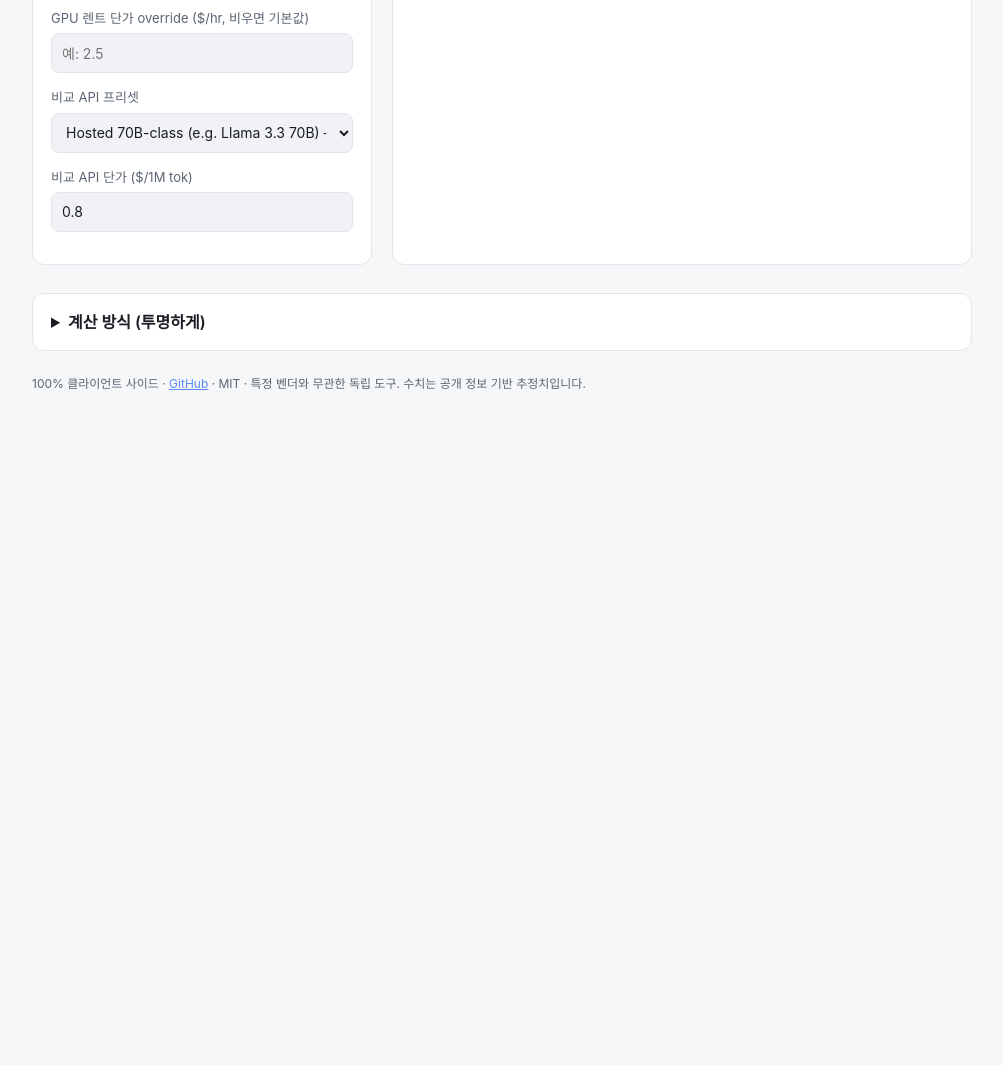
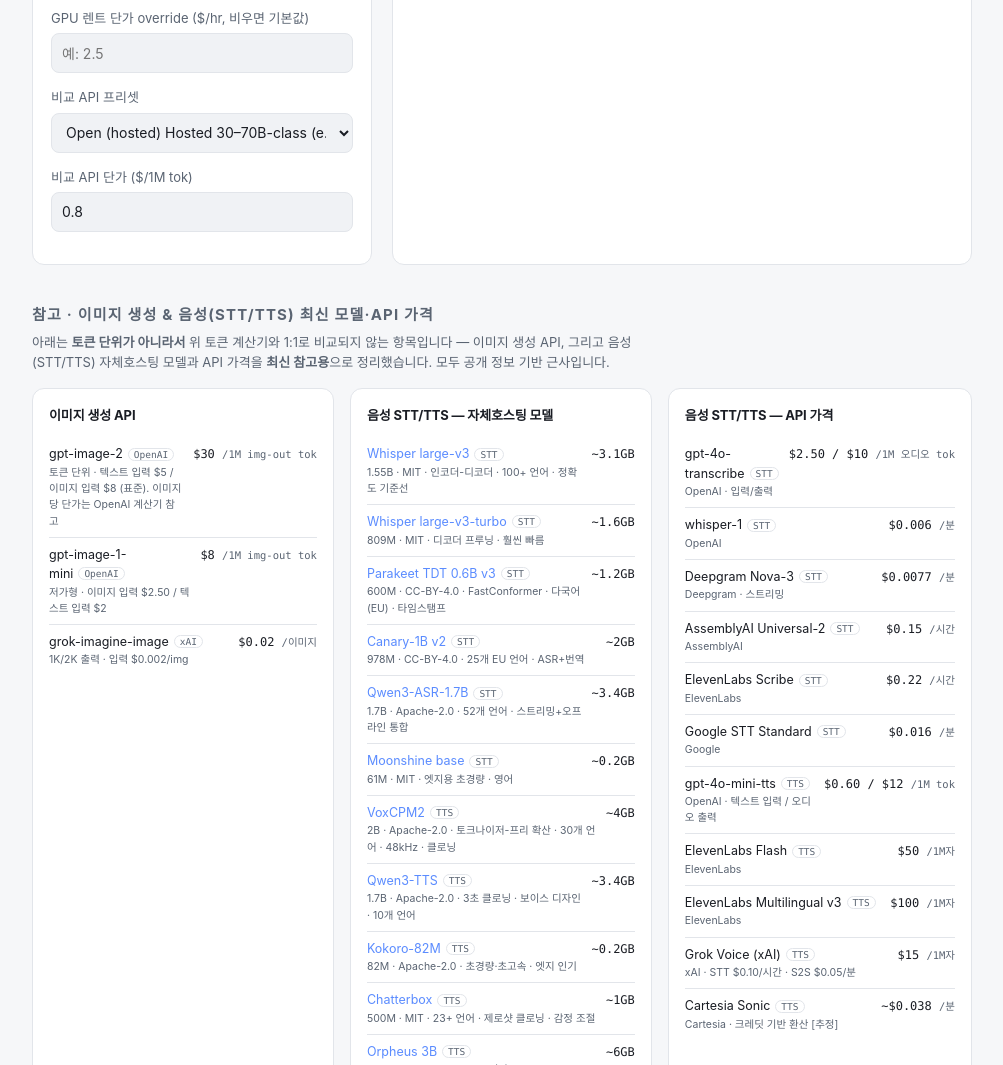
Before and after one commit to sylvanus4/llm-selfhost-calculator, a plain HTML site: page index.html in a window 1280 px wide. Shown: the part 662-1727 px from the top of the page, without its empty margins (138-1141 px from the left). Before the commit the page ends 1132 px from the top, so only its background shows below. Drawn offline with Linux system fonts and the light colour scheme.

Commit message:
feat: refresh API pricing + add Nemotron/hot models + STT-TTS reference
API comparison (data/api-prices.json)
- Replace generic presets with current verified list prices (2026-07):
  Claude Opus 4.8/Sonnet 5/Haiku 4.5/Fable 5, GPT-5.5/5.6, Grok 4.5/4.3.
- Add input/output prices + blended usd_per_1m = (3*input + output)/4;
  UI dropdown now shows provider + in/out + blended.

Local models (data/models.json) — 12 -> 18, newest-first
- NVIDIA Nemotron 3 Ultra/Super/Nano (hybrid Mamba-2 MoE)
- OpenAI gpt-oss-120b, IBM Granite 4.0 H Small, Mistral Devstral Small 2 24B
- All specs from each repo's HF config.json. Hybrid-Mamba KV handled by
  setting n_layers to the attention-layer count only (Mamba keeps SSM state,
  not a growing KV cache); sliding-window/sparse kept as conservative upper bound.

Image + speech reference (data/speech.json, new panel)
- Not token-priced, shown separately from the calculator.
- Self-host STT/TTS: Whisper, Qwen3-ASR, Parakeet, Canary, Moonshine /
  VoxCPM2, Qwen3-TTS, Kokoro, Chatterbox, Orpheus, F5-TTS.
- Speech + image-gen API prices: OpenAI (gpt-image-2, gpt-4o-transcribe,
  gpt-4o-mini-tts), ElevenLabs, Deepgram, AssemblyAI, Google, xAI, Cartesia.

Verification: 17/17 unit tests, 72/72 JS<->reference audit parity across all
18 models, physical invariants pass, JSON valid, HTML wiring intact, DOM render
smoke test clean.

```diff
--- a/assets/app.js
+++ b/assets/app.js
@@ -2,17 +2,19 @@
    Pure estimation core lives in compute.js (LLMCalc.compute), shared with the Node unit tests. */
 
 const compute = LLMCalc.compute;
-const state = { models: [], gpus: [], apiPresets: [] };
+const state = { models: [], gpus: [], apiPresets: [], speech: null };
 
 async function loadData() {
-  const [m, g, a] = await Promise.all([
+  const [m, g, a, s] = await Promise.all([
     fetch("data/models.json").then(r => r.json()),
     fetch("data/gpus.json").then(r => r.json()),
     fetch("data/api-prices.json").then(r => r.json()),
+    fetch("data/speech.json").then(r => r.json()),
   ]);
   state.models = m.models;
   state.gpus = g.gpus;
   state.apiPresets = a.presets;
+  state.speech = s;
 }
 
 function fmt(x, d = 1) { return x == null || isNaN(x) ? "—" : Number(x).toLocaleString("en-US", { maximumFractionDigits: d }); }
@@ -88,6 +90,33 @@
 
 function opt(v, t) { const o = document.createElement("option"); o.value = v; o.textContent = t; return o; }
 
+function esc(s) { return String(s == null ? "" : s).replace(/[&<>"]/g, c => ({ "&": "&amp;", "<": "&lt;", ">": "&gt;", '"': "&quot;" }[c])); }
+
+// Read-only reference tables (image gen + STT/TTS) — not fed into the token calculator, different pricing units.
+function renderReference() {
+  const s = state.speech;
+  if (!s) return;
+  const row = (nameHtml, meta, price, unit) =>
+    `<div class="ref-row"><div class="ref-name">${nameHtml}` +
+    (meta ? `<span class="ref-meta">${esc(meta)}</span>` : "") + `</div>` +
+    `<div class="ref-price">${esc(price)}${unit ? ` <span class="ref-unit">${esc(unit)}</span>` : ""}</div></div>`;
+
+  el("refImage").innerHTML = (s.image || []).map(x =>
+    row(`${esc(x.name)}<span class="ref-tag">${esc(x.provider || "")}</span>`, x.note, x.price, x.unit)).join("");
+
+  el("refSpeechSelf").innerHTML = (s.selfhost || []).map(x => {
+    const name = x.hf
+      ? `<a href="https://huggingface.co/${esc(x.hf)}" target="_blank" rel="noopener">${esc(x.name)}</a>`
+      : esc(x.name);
+    return row(`${name}<span class="ref-tag">${esc(x.kind)}</span>`,
+      [x.params, x.license, x.note].filter(Boolean).join(" · "), x.vram, "");
+  }).join("");
+
+  el("refSpeechApi").innerHTML = (s.api || []).map(x =>
+    row(`${esc(x.name)}<span class="ref-tag">${esc(x.kind)}</span>`,
+      [x.provider, x.note].filter(Boolean).join(" · "), x.price, x.unit)).join("");
+}
+
 async function init() {
   try {
     await loadData();
@@ -101,7 +130,12 @@
     el("model").appendChild(opt(m.id, `${m.name} · ${tag} · ${m.released}`));
   });
   state.gpus.forEach(g => el("gpu").appendChild(opt(g.id, g.name)));
-  state.apiPresets.forEach((p, i) => el("apiPreset").appendChild(opt(i, `${p.label} — $${p.usd_per_1m}/1M`)));
+  state.apiPresets.forEach((p, i) => {
+    const io = (p.input != null && p.output != null) ? ` (in $${p.input} / out $${p.output})` : "";
+    const prov = p.provider ? `${p.provider} ` : "";
+    el("apiPreset").appendChild(opt(i, `${prov}${p.label} — blended $${p.usd_per_1m}/1M${io}`));
+  });
+  renderReference();
 
   el("model").value = "qwen3.6-27b";
   el("gpu").value = "h100-80";
--- a/assets/style.css
+++ b/assets/style.css
@@ -70,3 +70,21 @@
 footer a { color: var(--accent); }
 .err { background: color-mix(in srgb, var(--no) 12%, transparent); border: 1px solid var(--no); padding: 16px; border-radius: 8px; grid-column: 1 / -1; }
 .err code { font-family: var(--mono); }
+
+.reference { max-width: 980px; margin: 8px auto; padding: 0 20px; }
+.reference > h2 { font-size: 15px; text-transform: uppercase; letter-spacing: 0.08em; color: var(--dim); margin: 18px 0 6px; }
+.ref-sub { margin: 0 0 16px; color: var(--dim); font-size: 13px; max-width: 80ch; }
+.ref-grid { display: grid; grid-template-columns: repeat(3, 1fr); gap: 16px; }
+@media (max-width: 760px) { .ref-grid { grid-template-columns: 1fr; } }
+.ref-card { background: var(--panel); border: 1px solid var(--border); border-radius: var(--radius); padding: 16px; }
+.ref-card h3 { margin: 0 0 12px; font-size: 13px; letter-spacing: -0.01em; }
+.ref-table { display: flex; flex-direction: column; }
+.ref-row { display: flex; justify-content: space-between; align-items: baseline; gap: 10px; padding: 7px 0; border-top: 1px solid var(--border); }
+.ref-row:first-child { border-top: 0; }
+.ref-name { font-size: 12.5px; color: var(--text); }
+.ref-name a { color: var(--accent); text-decoration: none; }
+.ref-name a:hover { text-decoration: underline; }
+.ref-name .ref-meta { display: block; font-size: 10.5px; color: var(--dim); margin-top: 1px; }
+.ref-price { font-size: 12px; font-family: var(--mono); color: var(--text); white-space: nowrap; text-align: right; }
+.ref-price .ref-unit { color: var(--dim); font-size: 10.5px; }
+.ref-tag { font-size: 9.5px; font-family: var(--mono); color: var(--dim); border: 1px solid var(--border); border-radius: 999px; padding: 0 5px; margin-left: 5px; vertical-align: middle; }
--- a/data/api-prices.json
+++ b/data/api-prices.json
@@ -1,11 +1,18 @@
 {
-  "_note": "Representative hosted API prices for comparable open models, USD per 1M tokens (blended input+output, order-of-magnitude). Real prices vary by provider and change often — override with your own quote in the UI.",
+  "_note": "Representative hosted text-LLM API prices, USD per 1M tokens. 'input'/'output' are official list prices (short-context tier); 'usd_per_1m' is a blended figure = (3×input + output) / 4, weighting input ~3:1 for typical RAG/agentic usage — it's the single number fed into the calculator's self-host-vs-API comparison. Real cost depends on your input:output mix; override with your own quote in the UI. Open-hosted rows are order-of-magnitude estimates (provider/quantization vary). Standard list prices as of 2026-07; closed-model prices change often.",
   "_updated": "2026-07-10",
   "presets": [
-    {"label": "Hosted 8B-class (e.g. Llama 3.1 8B)", "usd_per_1m": 0.18},
-    {"label": "Hosted 70B-class (e.g. Llama 3.3 70B)", "usd_per_1m": 0.80},
-    {"label": "Hosted 72B-class (e.g. Qwen2.5 72B)", "usd_per_1m": 1.20},
-    {"label": "Hosted MoE mid (e.g. Mixtral 8x7B)", "usd_per_1m": 0.55},
-    {"label": "Frontier closed API (GPT-4o class)", "usd_per_1m": 6.00}
+    {"label": "Hosted 8B-class (e.g. Llama/Qwen 8B)", "provider": "Open (hosted)", "usd_per_1m": 0.18},
+    {"label": "Hosted 30–70B-class (e.g. Qwen3.6-27B / Llama 70B)", "provider": "Open (hosted)", "usd_per_1m": 0.80},
+    {"label": "Hosted open MoE frontier (DeepSeek-V4 / Kimi급)", "provider": "Open (hosted)", "usd_per_1m": 0.55},
+    {"label": "Claude Haiku 4.5", "provider": "Anthropic", "input": 1.00, "output": 5.00, "usd_per_1m": 2.00},
+    {"label": "Claude Sonnet 5", "provider": "Anthropic", "input": 3.00, "output": 15.00, "usd_per_1m": 6.00},
+    {"label": "Claude Opus 4.8", "provider": "Anthropic", "input": 5.00, "output": 25.00, "usd_per_1m": 10.00},
+    {"label": "Claude Fable 5", "provider": "Anthropic", "input": 10.00, "output": 50.00, "usd_per_1m": 20.00},
+    {"label": "GPT-5.6 luna (mini)", "provider": "OpenAI", "input": 1.00, "output": 6.00, "usd_per_1m": 2.25},
+    {"label": "GPT-5.6", "provider": "OpenAI", "input": 5.00, "output": 30.00, "usd_per_1m": 11.25},
+    {"label": "GPT-5.5", "provider": "OpenAI", "input": 5.00, "output": 30.00, "usd_per_1m": 11.25},
+    {"label": "Grok 4.5", "provider": "xAI", "input": 2.00, "output": 6.00, "usd_per_1m": 3.00},
+    {"label": "Grok 4.3", "provider": "xAI", "input": 1.25, "output": 2.50, "usd_per_1m": 1.56}
   ]
 }
--- a/data/models.json
+++ b/data/models.json
@@ -1,9 +1,10 @@
 {
-  "_note": "Curated recent open-weight LLMs, newest first. params in billions. total/active/n_layers/hidden/kv_dim/context independently verified against each repo's HF config.json + model cards (2026-07, cross-checked by two independent passes; DeepSeek-V4 totals reconciled via config expert-math after the passes disagreed). kv_dim is GQA/MLA-aware. IMPORTANT KV caveat: models with sliding-window attention (Gemma 4), DSA sparse attention (GLM-5.2), or shared/compressed KV (MLA: Kimi; DeepSeek-V4 uses head_dim 512 x 1 kv-head + a sparse indexer, NOT kv_lora) use LESS KV cache than the flat kv_dim x layers x context estimate here. Our KV number is a conservative UPPER BOUND for those (see per-model note). Figures are public approximations for planning, not exact vendor specs.",
+  "_note": "Curated recent open-weight LLMs, newest first. params in billions. total/active/n_layers/hidden/kv_dim/context verified against each repo's HF config.json + model cards (2026-07). kv_dim is GQA/MLA-aware. IMPORTANT KV caveat: models with sliding-window attention (Gemma 4, gpt-oss), DSA sparse attention (GLM-5.2), shared/compressed KV (MLA: Kimi, DeepSeek-V4), OR hybrid Mamba-2/attention (NVIDIA Nemotron 3, IBM Granite 4) use LESS KV cache than a flat kv_dim × layers × context estimate. For hybrid Mamba models, n_layers here is set to the ATTENTION-layer count only (Mamba layers keep a small fixed SSM state, not a growing KV cache), so the KV bar reflects reality; for sliding-window/sparse models our KV number is a conservative UPPER BOUND (see per-model note). Weights and tok/s are exact/near-exact; KV is a planning approximation, not an exact vendor spec.",
   "_updated": "2026-07-10",
   "models": [
     {"id": "glm-5.2", "name": "GLM-5.2", "total_params_b": 753.3, "active_params_b": 39, "n_layers": 78, "hidden": 6144, "kv_dim": 12288, "context": 1048576, "moe": true, "released": "2026-06", "license": "MIT", "hf": "zai-org/GLM-5.2", "note": "DSA 희소 어텐션 — 표시 KV는 보수적 상한(실제 더 작음)"},
     {"id": "kimi-k2.7-code", "name": "Kimi K2.7-Code", "total_params_b": 1058.6, "active_params_b": 32, "n_layers": 61, "hidden": 7168, "kv_dim": 576, "context": 262144, "moe": true, "released": "2026-06", "license": "Modified MIT", "hf": "moonshotai/Kimi-K2.7-Code", "note": "MLA 압축 KV · 멀티모달(image-text)"},
+    {"id": "nemotron-3-ultra", "name": "NVIDIA Nemotron 3 Ultra 550B-A55B", "total_params_b": 560.5, "active_params_b": 55, "n_layers": 12, "hidden": 8192, "kv_dim": 256, "context": 262144, "moe": true, "released": "2026-06", "license": "OpenMDW v1.1", "hf": "nvidia/NVIDIA-Nemotron-3-Ultra-550B-A55B-BF16", "note": "하이브리드 Mamba-2/MoE/어텐션 — KV는 어텐션 12개 층만(Mamba는 SSM 상태) · 카드는 최대 1M ctx 주장(config 262144)"},
     {"id": "deepseek-v4-pro", "name": "DeepSeek-V4-Pro", "total_params_b": 1600, "active_params_b": 49, "n_layers": 61, "hidden": 7168, "kv_dim": 512, "context": 1048576, "moe": true, "released": "2026-04", "license": "MIT", "hf": "deepseek-ai/DeepSeek-V4-Pro", "note": "압축 KV(head_dim 512×1) + 희소 인덱서 — 표시 KV는 상한"},
     {"id": "deepseek-v4-flash", "name": "DeepSeek-V4-Flash", "total_params_b": 284, "active_params_b": 13, "n_layers": 43, "hidden": 4096, "kv_dim": 512, "context": 1048576, "moe": true, "released": "2026-04", "license": "MIT", "hf": "deepseek-ai/DeepSeek-V4-Flash", "note": "압축 KV + 희소 인덱서 — 표시 KV는 상한"},
     {"id": "qwen3.6-27b", "name": "Qwen3.6-27B", "total_params_b": 27.78, "active_params_b": 27.78, "n_layers": 64, "hidden": 5120, "kv_dim": 1024, "context": 262144, "moe": false, "released": "2026-04", "license": "Apache-2.0", "hf": "Qwen/Qwen3.6-27B", "note": "멀티모달(image-text)"},
@@ -13,6 +14,11 @@
     {"id": "gemma-4-26b-a4b", "name": "Gemma 4 26B-A4B (MoE)", "total_params_b": 25.2, "active_params_b": 3.8, "n_layers": 30, "hidden": 2816, "kv_dim": 2048, "context": 262144, "moe": true, "released": "2026-04", "license": "Apache-2.0", "hf": "google/gemma-4-26B-A4B", "note": "슬라이딩 윈도우 — 표시 KV는 상한"},
     {"id": "gemma-4-12b", "name": "Gemma 4 12B", "total_params_b": 11.95, "active_params_b": 11.95, "n_layers": 48, "hidden": 3840, "kv_dim": 2048, "context": 262144, "moe": false, "released": "2026-04", "license": "Apache-2.0", "hf": "google/gemma-4-12B", "note": "슬라이딩 윈도우 — 표시 KV는 상한"},
     {"id": "gemma-4-e4b-it", "name": "Gemma 4 E4B", "total_params_b": 4.5, "active_params_b": 4.5, "n_layers": 42, "hidden": 2560, "kv_dim": 512, "context": 131072, "moe": false, "released": "2026-04", "license": "Apache-2.0", "hf": "google/gemma-4-E4B-it", "note": "PLE/공유 KV — 실제 KV는 표시보다 훨씬 작음"},
+    {"id": "nemotron-3-super", "name": "NVIDIA Nemotron 3 Super 120B-A12B", "total_params_b": 123.6, "active_params_b": 12, "n_layers": 12, "hidden": 4096, "kv_dim": 256, "context": 262144, "moe": true, "released": "2026-03", "license": "NVIDIA Open Model", "hf": "nvidia/NVIDIA-Nemotron-3-Super-120B-A12B-BF16", "note": "하이브리드 Mamba-2/MoE/어텐션 — KV는 어텐션 층만 · 카드는 최대 1M ctx 주장(config 262144)"},
+    {"id": "nemotron-3-nano", "name": "NVIDIA Nemotron 3 Nano 30B-A3B", "total_params_b": 31.6, "active_params_b": 3.5, "n_layers": 6, "hidden": 2688, "kv_dim": 256, "context": 262144, "moe": true, "released": "2026-03", "license": "NVIDIA Open Model", "hf": "nvidia/NVIDIA-Nemotron-3-Nano-30B-A3B-BF16", "note": "하이브리드 Mamba-2/어텐션 MoE — KV는 어텐션 6개 층만 · Mamba는 SSM 상태"},
+    {"id": "devstral-small-2-24b", "name": "Mistral Devstral Small 2 24B", "total_params_b": 24.0, "active_params_b": 24.0, "n_layers": 40, "hidden": 5120, "kv_dim": 1024, "context": 393216, "moe": false, "released": "2025-12", "license": "Apache-2.0", "hf": "mistralai/Devstral-Small-2-24B-Instruct-2512", "note": "코딩 특화(에이전틱 SWE) · dense · 텍스트 backbone 기준(Pixtral 비전 타워 별도)"},
+    {"id": "granite-4-h-small", "name": "IBM Granite 4.0 H Small", "total_params_b": 32.2, "active_params_b": 9, "n_layers": 4, "hidden": 4096, "kv_dim": 1024, "context": 131072, "moe": true, "released": "2025-11", "license": "Apache-2.0", "hf": "ibm-granite/granite-4.0-h-small", "note": "하이브리드 Mamba-2/MoE — KV는 어텐션 4개 층만(NoPE) · Mamba는 SSM 상태"},
+    {"id": "gpt-oss-120b", "name": "OpenAI gpt-oss-120b", "total_params_b": 120.4, "active_params_b": 5.1, "n_layers": 36, "hidden": 2880, "kv_dim": 512, "context": 131072, "moe": true, "released": "2025-08", "license": "Apache-2.0", "hf": "openai/gpt-oss-120b", "note": "슬라이딩 윈도우 어텐션(교대 층) — 표시 KV는 보수적 상한 · MXFP4 MoE"},
     {"id": "qwen3-8b", "name": "Qwen3-8B", "total_params_b": 8.19, "active_params_b": 8.19, "n_layers": 36, "hidden": 4096, "kv_dim": 1024, "context": 40960, "moe": false, "released": "2025-04", "license": "Apache-2.0", "hf": "Qwen/Qwen3-8B"}
   ]
 }
--- /dev/null
+++ b/data/speech.json
@@ -0,0 +1,36 @@
+{
+  "_note": "Reference only — these are NOT token-priced like the LLMs above, so they are shown separately and not fed into the self-host-vs-API calculator. Self-host VRAM figures are fp16 weights-only estimates (params × 2 bytes); real inference needs more (activations, batching, streaming buffers). API prices are official list prices as of 2026-07 and change often; [추정] marks a derived/unconfirmed figure.",
+  "_updated": "2026-07-10",
+  "image": [
+    {"name": "gpt-image-2", "provider": "OpenAI", "price": "$30", "unit": "/1M img-out tok", "note": "토큰 단위 · 텍스트 입력 $5 / 이미지 입력 $8 (표준). 이미지당 단가는 OpenAI 계산기 참고"},
+    {"name": "gpt-image-1-mini", "provider": "OpenAI", "price": "$8", "unit": "/1M img-out tok", "note": "저가형 · 이미지 입력 $2.50 / 텍스트 입력 $2"},
+    {"name": "grok-imagine-image", "provider": "xAI", "price": "$0.02", "unit": "/이미지", "note": "1K/2K 출력 · 입력 $0.002/img"}
+  ],
+  "selfhost": [
+    {"name": "Whisper large-v3", "kind": "STT", "hf": "openai/whisper-large-v3", "params": "1.55B", "license": "MIT", "vram": "~3.1GB", "note": "인코더-디코더 · 100+ 언어 · 정확도 기준선"},
+    {"name": "Whisper large-v3-turbo", "kind": "STT", "hf": "openai/whisper-large-v3-turbo", "params": "809M", "license": "MIT", "vram": "~1.6GB", "note": "디코더 프루닝 · 훨씬 빠름"},
+    {"name": "Parakeet TDT 0.6B v3", "kind": "STT", "hf": "nvidia/parakeet-tdt-0.6b-v3", "params": "600M", "license": "CC-BY-4.0", "vram": "~1.2GB", "note": "FastConformer · 다국어(EU) · 타임스탬프"},
+    {"name": "Canary-1B v2", "kind": "STT", "hf": "nvidia/canary-1b-v2", "params": "978M", "license": "CC-BY-4.0", "vram": "~2GB", "note": "25개 EU 언어 · ASR+번역"},
+    {"name": "Qwen3-ASR-1.7B", "kind": "STT", "hf": "Qwen/Qwen3-ASR-1.7B", "params": "1.7B", "license": "Apache-2.0", "vram": "~3.4GB", "note": "52개 언어 · 스트리밍+오프라인 통합"},
+    {"name": "Moonshine base", "kind": "STT", "hf": "UsefulSensors/moonshine-base", "params": "61M", "license": "MIT", "vram": "~0.2GB", "note": "엣지용 초경량 · 영어"},
+    {"name": "VoxCPM2", "kind": "TTS", "hf": "openbmb/VoxCPM2", "params": "2B", "license": "Apache-2.0", "vram": "~4GB", "note": "토크나이저-프리 확산 · 30개 언어 · 48kHz · 클로닝"},
+    {"name": "Qwen3-TTS", "kind": "TTS", "hf": "Qwen/Qwen3-TTS-12Hz-1.7B-Base", "params": "1.7B", "license": "Apache-2.0", "vram": "~3.4GB", "note": "3초 클로닝 · 보이스 디자인 · 10개 언어"},
+    {"name": "Kokoro-82M", "kind": "TTS", "hf": "hexgrad/Kokoro-82M", "params": "82M", "license": "Apache-2.0", "vram": "~0.2GB", "note": "초경량·초고속 · 엣지 인기"},
+    {"name": "Chatterbox", "kind": "TTS", "hf": "ResembleAI/chatterbox", "params": "500M", "license": "MIT", "vram": "~1GB", "note": "23+ 언어 · 제로샷 클로닝 · 감정 조절"},
+    {"name": "Orpheus 3B", "kind": "TTS", "hf": "canopylabs/orpheus-3b-0.1-ft", "params": "3B", "license": "Apache-2.0", "vram": "~6GB", "note": "Llama 기반 speech-LLM · ~200ms 스트리밍"},
+    {"name": "F5-TTS", "kind": "TTS", "hf": "SWivid/F5-TTS", "params": "~335M", "license": "CC-BY-NC-4.0", "vram": "~0.7GB", "note": "플로우매칭 DiT · 제로샷 클로닝 · 비상업 라이선스"}
+  ],
+  "api": [
+    {"name": "gpt-4o-transcribe", "kind": "STT", "provider": "OpenAI", "price": "$2.50 / $10", "unit": "/1M 오디오 tok", "note": "입력/출력"},
+    {"name": "whisper-1", "kind": "STT", "provider": "OpenAI", "price": "$0.006", "unit": "/분", "note": ""},
+    {"name": "Deepgram Nova-3", "kind": "STT", "provider": "Deepgram", "price": "$0.0077", "unit": "/분", "note": "스트리밍"},
+    {"name": "AssemblyAI Universal-2", "kind": "STT", "provider": "AssemblyAI", "price": "$0.15", "unit": "/시간", "note": ""},
+    {"name": "ElevenLabs Scribe", "kind": "STT", "provider": "ElevenLabs", "price": "$0.22", "unit": "/시간", "note": ""},
+    {"name": "Google STT Standard", "kind": "STT", "provider": "Google", "price": "$0.016", "unit": "/분", "note": ""},
+    {"name": "gpt-4o-mini-tts", "kind": "TTS", "provider": "OpenAI", "price": "$0.60 / $12", "unit": "/1M tok", "note": "텍스트 입력 / 오디오 출력"},
+    {"name": "ElevenLabs Flash", "kind": "TTS", "provider": "ElevenLabs", "price": "$50", "unit": "/1M자", "note": ""},
+    {"name": "ElevenLabs Multilingual v3", "kind": "TTS", "provider": "ElevenLabs", "price": "$100", "unit": "/1M자", "note": ""},
+    {"name": "Grok Voice (xAI)", "kind": "TTS", "provider": "xAI", "price": "$15", "unit": "/1M자", "note": "STT $0.10/시간 · S2S $0.05/분"},
+    {"name": "Cartesia Sonic", "kind": "TTS", "provider": "Cartesia", "price": "~$0.038", "unit": "/분", "note": "크레딧 기반 환산 [추정]"}
+  ]
+}
--- a/index.html
+++ b/index.html
@@ -70,6 +70,25 @@
   </section>
 </main>
 
+<section class="reference" id="reference">
+  <h2>참고 · 이미지 생성 &amp; 음성(STT/TTS) 최신 모델·API 가격</h2>
+  <p class="ref-sub">아래는 <b>토큰 단위가 아니라서</b> 위 토큰 계산기와 1:1로 비교되지 않는 항목입니다 — 이미지 생성 API, 그리고 음성(STT/TTS) 자체호스팅 모델과 API 가격을 <b>최신 참고용</b>으로 정리했습니다. 모두 공개 정보 기반 근사입니다.</p>
+  <div class="ref-grid">
+    <div class="ref-card">
+      <h3>이미지 생성 API</h3>
+      <div class="ref-table" id="refImage"></div>
+    </div>
+    <div class="ref-card">
+      <h3>음성 STT/TTS — 자체호스팅 모델</h3>
+      <div class="ref-table" id="refSpeechSelf"></div>
+    </div>
+    <div class="ref-card">
+      <h3>음성 STT/TTS — API 가격</h3>
+      <div class="ref-table" id="refSpeechApi"></div>
+    </div>
+  </div>
+</section>
+
 <section class="how">
   <details>
     <summary>계산 방식 (투명하게)</summary>
```
Also changed, not shown: 1 other file.
